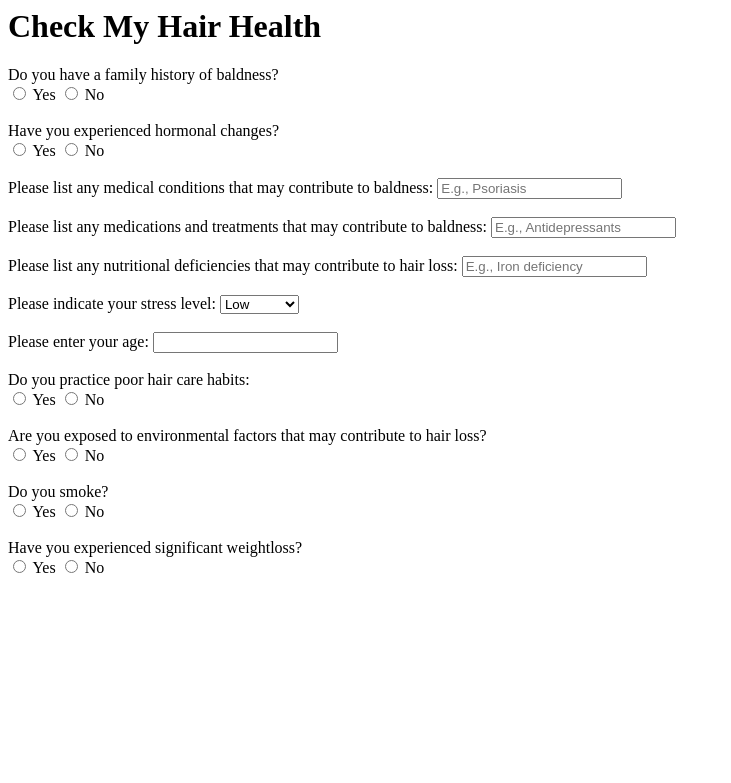
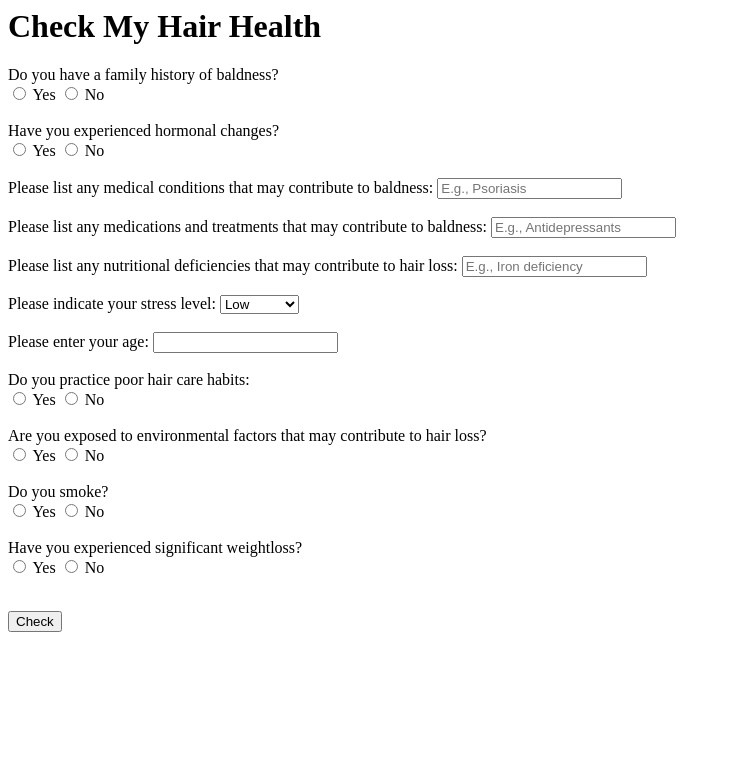
Before and after one commit to DSBE-Semester-A/DataEngineering, a Flask app: page /checkhairloss in a window 1280 px wide. Shown: the top 783 px of the page, without its empty margins (0-731 px from the left). Run offline with Flask 3, Linux system fonts and the light colour scheme.

Commit message:
Add submit form button

```diff
--- a/prediction-ui/templates/input_form_page.html
+++ b/prediction-ui/templates/input_form_page.html
@@ -98,6 +98,8 @@
         </label>
     </div> <br>
 
+    <p><input type='submit' value='Check'/></p>
+
 </form>
 
 </body>
```
